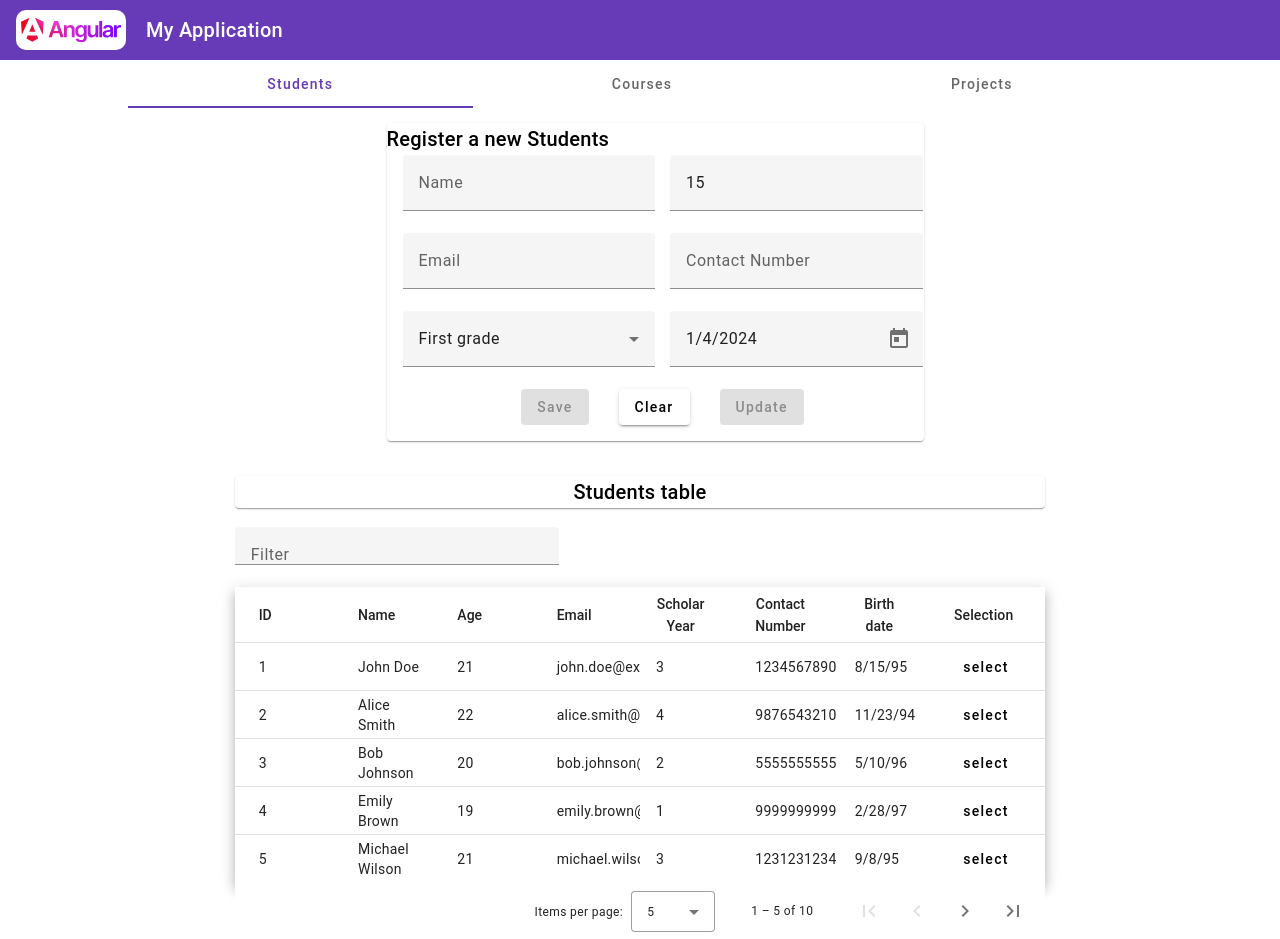
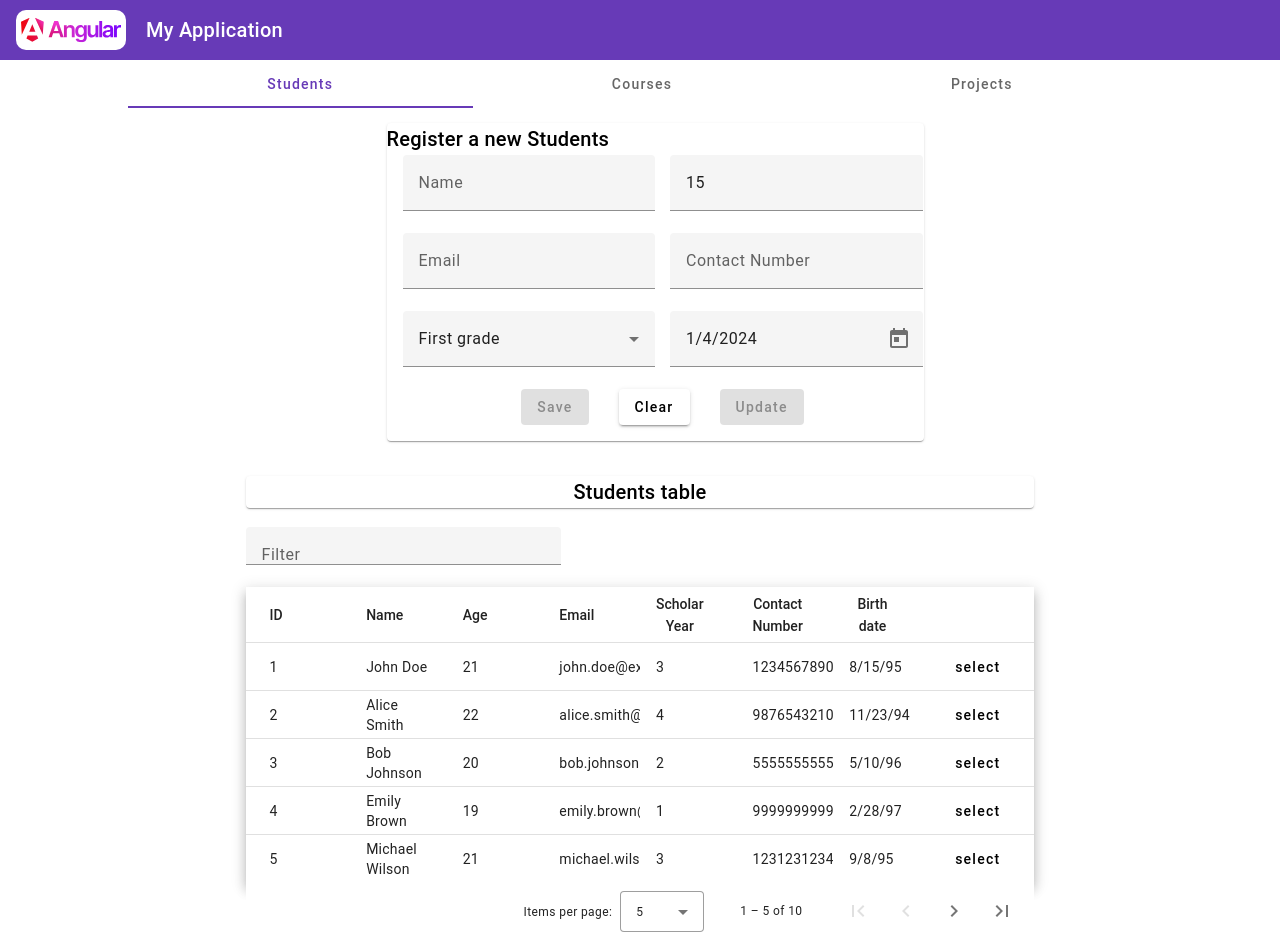
Before and after one commit to jrlara1127/angularAcademyProject, an Angular app: page / in a window 1280 px wide. Built offline with nearby package versions, Linux system fonts and the light colour scheme.

Commit message:
feat: Adding new pipe for long description fields

```diff
--- a/src/app/table/table.component.css
+++ b/src/app/table/table.component.css
@@ -11,3 +11,12 @@ table {
   width: 40%;
   height: 60px;
 }
+
+.buttonText:hover {
+  color: darkcyan;
+  font-weight: bold;
+}
+
+.buttonText:active{
+  color: blue;
+}
--- a/src/app/table/table.component.html
+++ b/src/app/table/table.component.html
@@ -18,23 +18,30 @@
                 <mat-cell  *matCellDef="let record"> {{record[column['column']]}} </mat-cell>
             </ng-container>
         }
-        @else {
+        @else if (column['type'] == 'date'){
             <!-- Date Column -->
             <ng-container matColumnDef="{{column['column']}}">
                 <mat-header-cell mat-header-cell *matHeaderCellDef mat-sort-header> {{column['name'] }} </mat-header-cell>
-                <mat-cell *matCellDef="let record"> {{record[column['column']] | date:'shortDate'}} </mat-cell>
+                <mat-cell *matCellDef="let record"> {{record[column['column']] | date:'shortDate'}}</mat-cell>
+            </ng-container>
+        }
+        @else if (column['type'] == 'longDescription'){
+            <!-- Date Column -->
+            <ng-container matColumnDef="{{column['column']}}">
+                <mat-header-cell mat-header-cell *matHeaderCellDef mat-sort-header> {{column['name'] }} </mat-header-cell>
+                <mat-cell *matCellDef="let record"> {{record[column['column']]  | slice:0:30 }}...  </mat-cell>
             </ng-container>
         }
     }
 
         <ng-container matColumnDef="selection">
-            <mat-header-cell  *matHeaderCellDef > Selection</mat-header-cell>
+            <mat-header-cell  *matHeaderCellDef >  </mat-header-cell>
             <mat-cell *matCellDef="let record">
-                <button mat-button (click)="selectedRecord(record)">select</button>
+                <button mat-button (click)="selectedRecord(record)" >
+                    <span class="buttonText">select</span>
+                </button>
             </mat-cell>
         </ng-container>
-
-
 
     <mat-header-row *matHeaderRowDef="displayedColumns"></mat-header-row>
     <mat-row *matRowDef="let row; columns: displayedColumns;"></mat-row>
```
